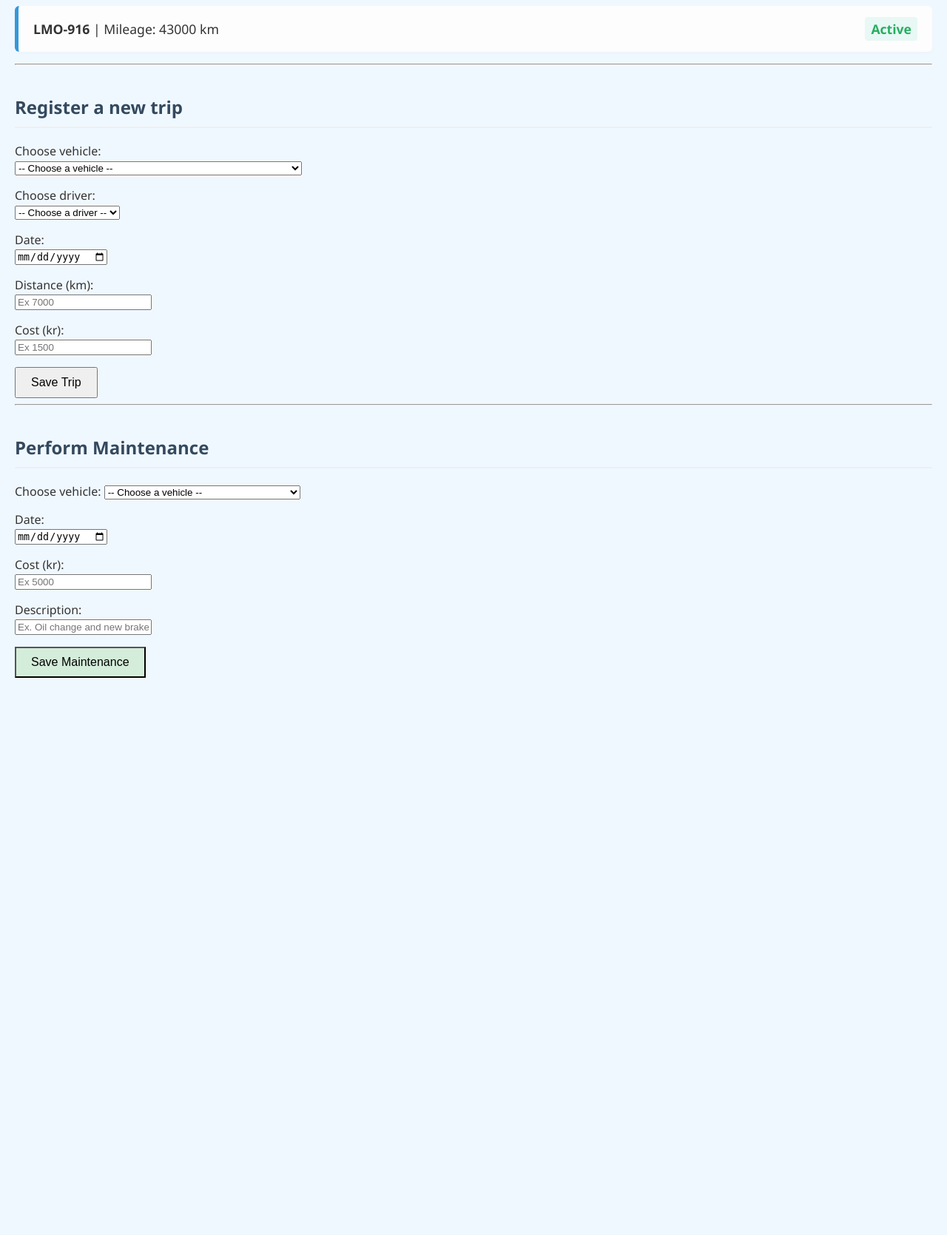
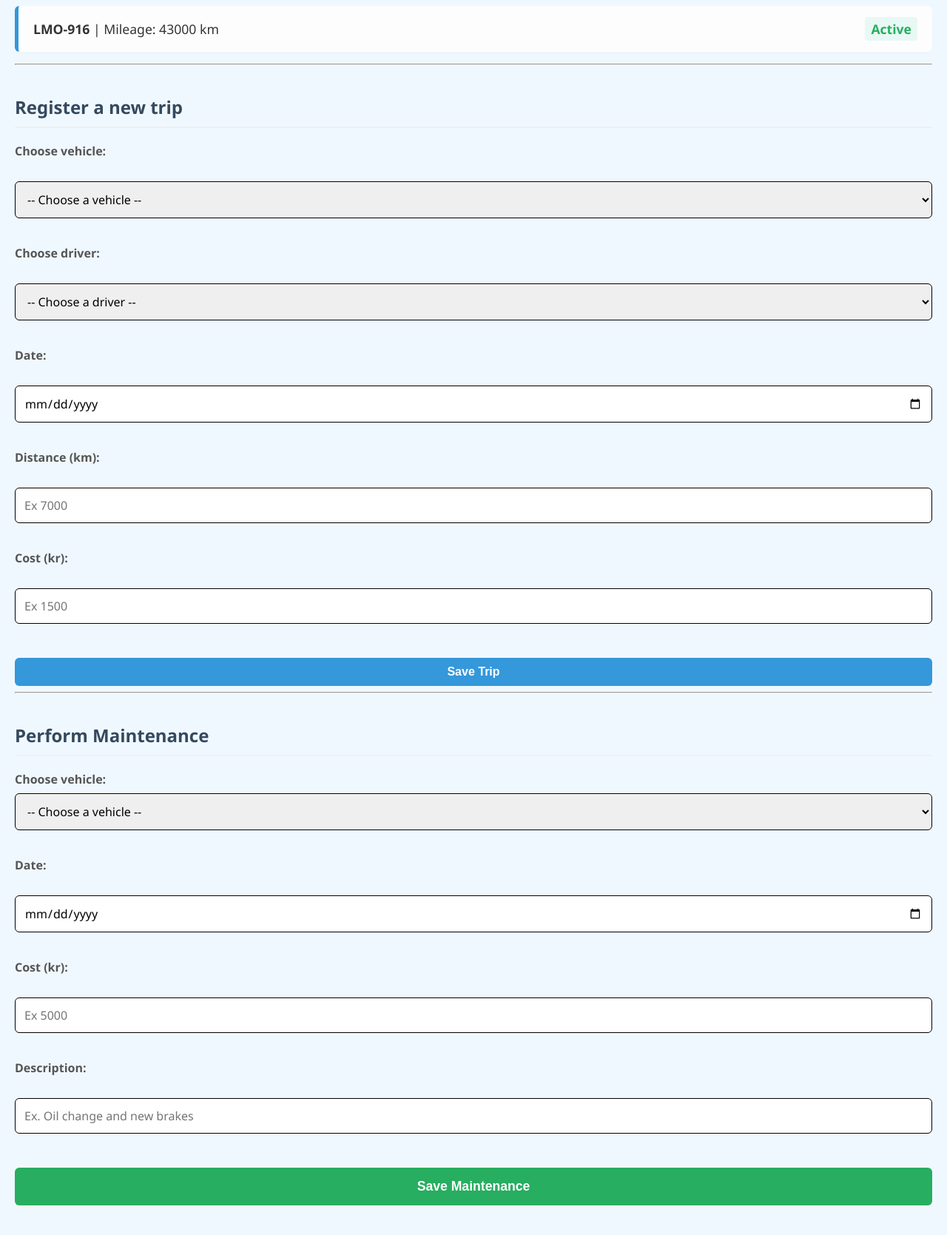
Before and after one commit to Huwa8492/FleetManagementSystem, a Flask app: page / in a window 1280 px wide. Shown: the part 517-2186 px from the top of the page at 74% size. Before the commit the page ends 1433 px from the top, so only its background shows below. Run offline with Flask 3, Linux system fonts and the light colour scheme; data comes from the database, SQL or seed files in the repository; both versions use the stored data as it was after the commit.

Commit message:
Small changes

```diff
--- a/app.py
+++ b/app.py
@@ -97,6 +97,13 @@ def add_maintenance():
     conn=get_db_connection()
 
     try:
+        maintenance_date=datetime.strptime(date, '%Y-%m-%d').date()
+        today=datetime.today().date()
+        if maintenance_date < today:
+            conn.close()
+            flash("Maintenance canceled! You cannot book maintenance in the past.", "error")
+            return redirect(url_for('index'))
+
         existing_trip=conn.execute('SELECT * FROM Trips WHERE VehicleID =? AND Date = ?', (vehicle_id, date)).fetchone()
 
         if existing_trip:
--- a/static/style.css
+++ b/static/style.css
@@ -57,3 +57,59 @@ li{
     padding: 4px 8px;
     border-radius: 4px;
 }
+
+label {
+    font-weight: 600;
+    color: #555;
+    display: block;
+    margin-bottom: 8px;
+}
+
+input[type="text"],
+input[type="number"],
+input[type="date"],
+select{
+    width: 100%;
+    padding: 12px;
+    margin-bottom: 20px;
+    border: 1px solid black;
+    border-radius: 6px;
+    box-sizing: border-box;
+    font-family: inherit;
+    font-size: 1em;
+    transition: border-color 0.3s, box-shadow 0.3s;
+}
+
+input:focus,
+select:focus{
+    outline: none;
+    border-color: #3498db;
+    box-shadow: 0 0 8px rgba(52, 152, 219, 0.3);
+}
+button{
+    width: 100%;
+    background-color: #3498db;
+    color: white;
+    border: none;
+    padding: 15px;
+    font-size: 1.1em;
+    font-weight: bold;
+    border-radius: 6px;
+    cursor: pointer;
+    transition: background-color 0.3s, transform 0.1s;
+    margin-top: 10px;
+}
+button:hover{
+    background-color: #2980b9;
+}
+button:active{
+    transform: scale(0.98);
+}
+
+.btn-maintenance{
+    background-color: #27ae60;
+}
+
+.btn-maintenance:hover{
+    background-color: #219653;
+}
--- a/templates/index.html
+++ b/templates/index.html
@@ -105,7 +105,7 @@
             <label>Description: </label><br>
             <input type="text" name="description" placeholder="Ex. Oil change and new brakes" required>
         </p>
-        <button type="submit" style="padding: 10px 20px; font-size: 16px; background-color: #d4edda;">Save Maintenance</button>
+        <button type="submit" class="btn-maintenance">Save Maintenance</button>
     </form>
 </body>
 </html>
```
Also changed, not shown: fleet.db.
